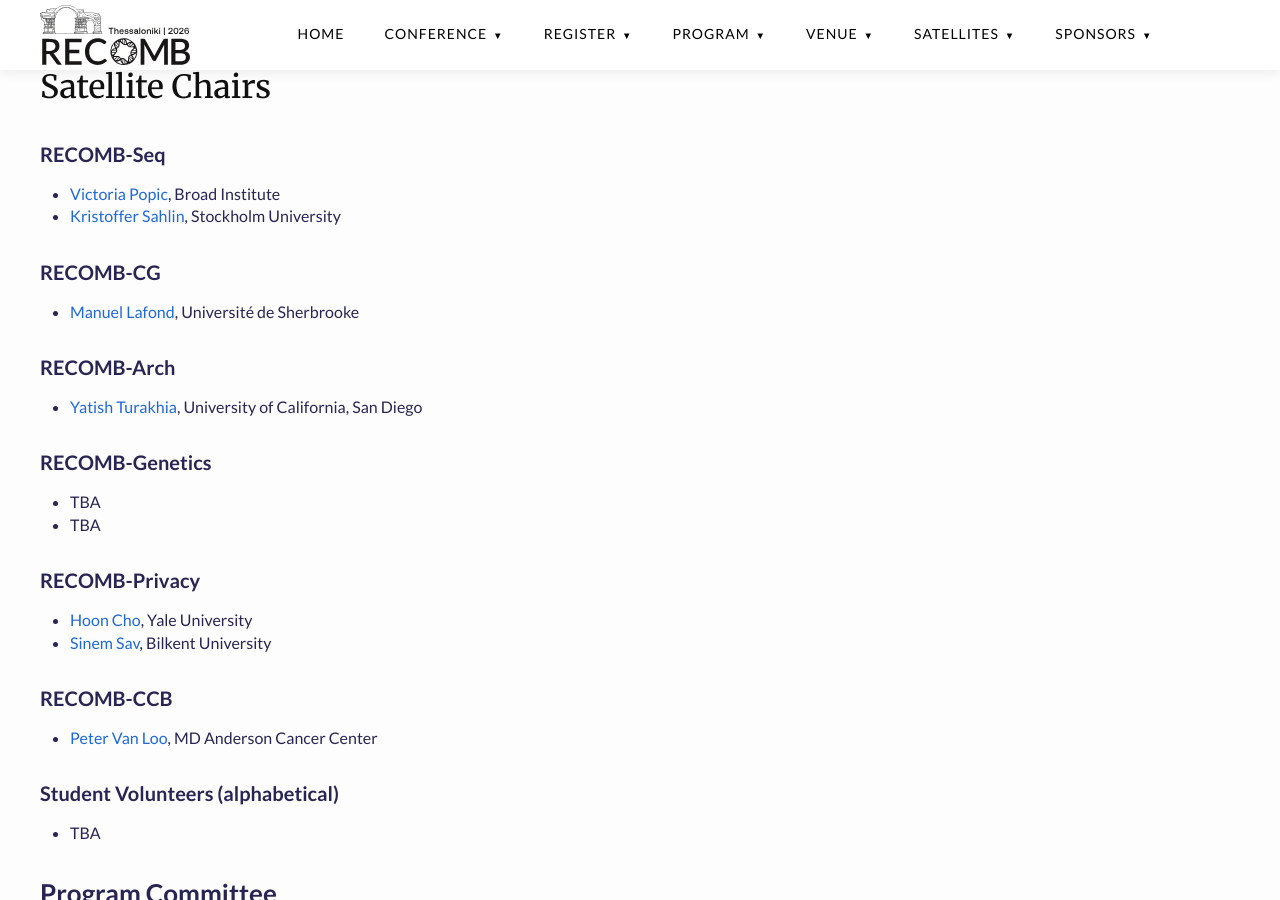
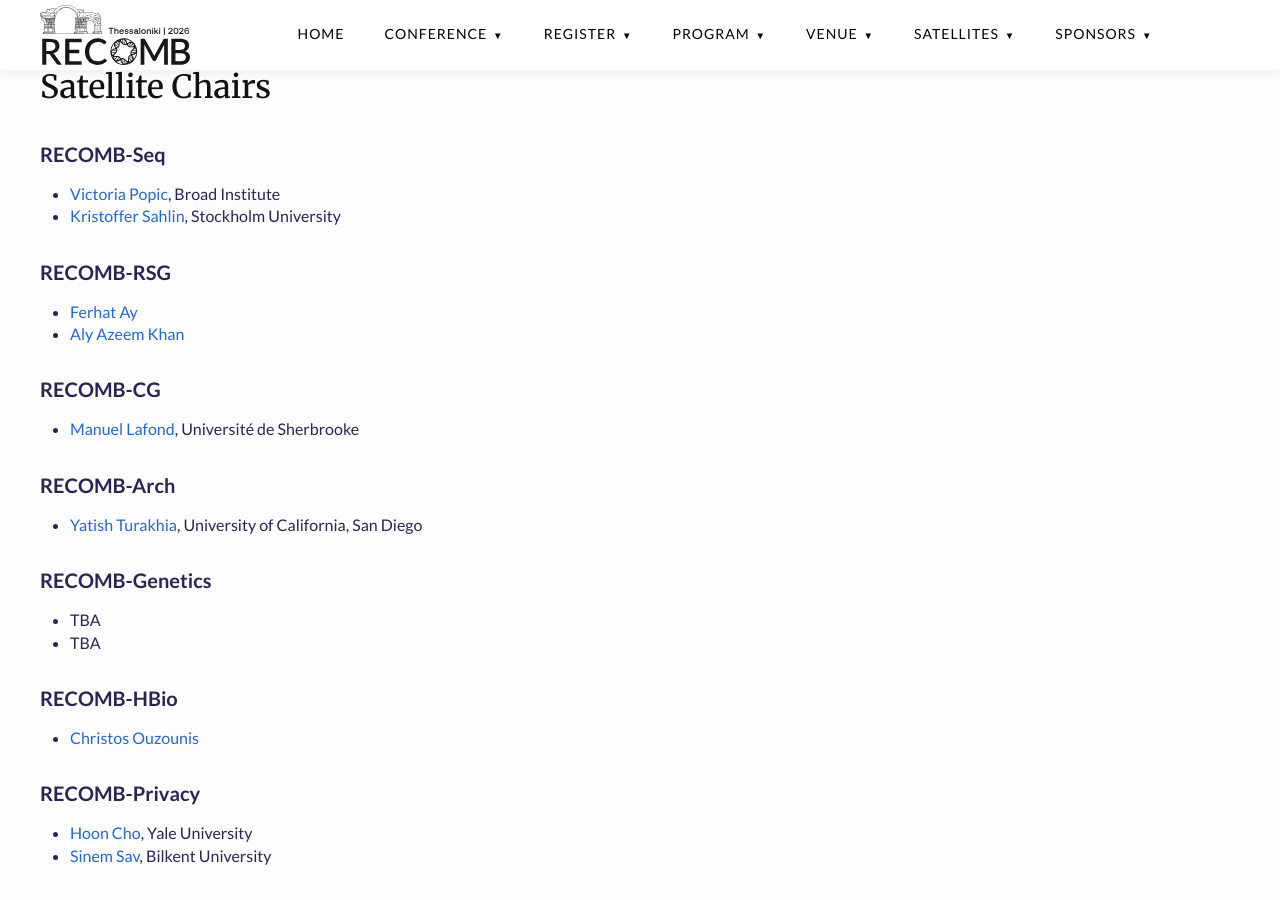
Before and after one commit to recomb-conference/recomb2026, a Jekyll site: the page built from committees.md, in a window 1280 px wide and 900 px high, scrolled down 1377 px. Built offline with Jekyll 4.4.1, drawn with Linux system fonts in a browser that asks for light colours; nearby versions of some CDN libraries.

Commit message:
Update committees.md

```diff
--- a/committees.md
+++ b/committees.md
@@ -47,6 +47,10 @@
  - [Victoria Popic](https://www.broadinstitute.org/bios/victoria-popic), Broad Institute
  - [Kristoffer Sahlin](https://sahlingroup.github.io/), Stockholm University
 
+#### RECOMB-RSG
+ - [Ferhat Ay](https://www.lji.org/labs/ay/)
+ - [Aly Azeem Khan](https://home.ttic.edu/~aakhan/)
+
 #### RECOMB-CG
  - [Manuel Lafond](https://mlafond.recherche.usherbrooke.ca), Université de Sherbrooke
 
@@ -56,6 +60,9 @@
 #### RECOMB-Genetics
  - TBA
  - TBA
+
+#### RECOMB-HBio
+ - [Christos Ouzounis](https://csd.auth.gr/en/member/ouzounis-christos-2/)
 
 #### RECOMB-Privacy
  - [Hoon Cho](https://medicine.yale.edu/profile/hoon-cho/), Yale University
```
